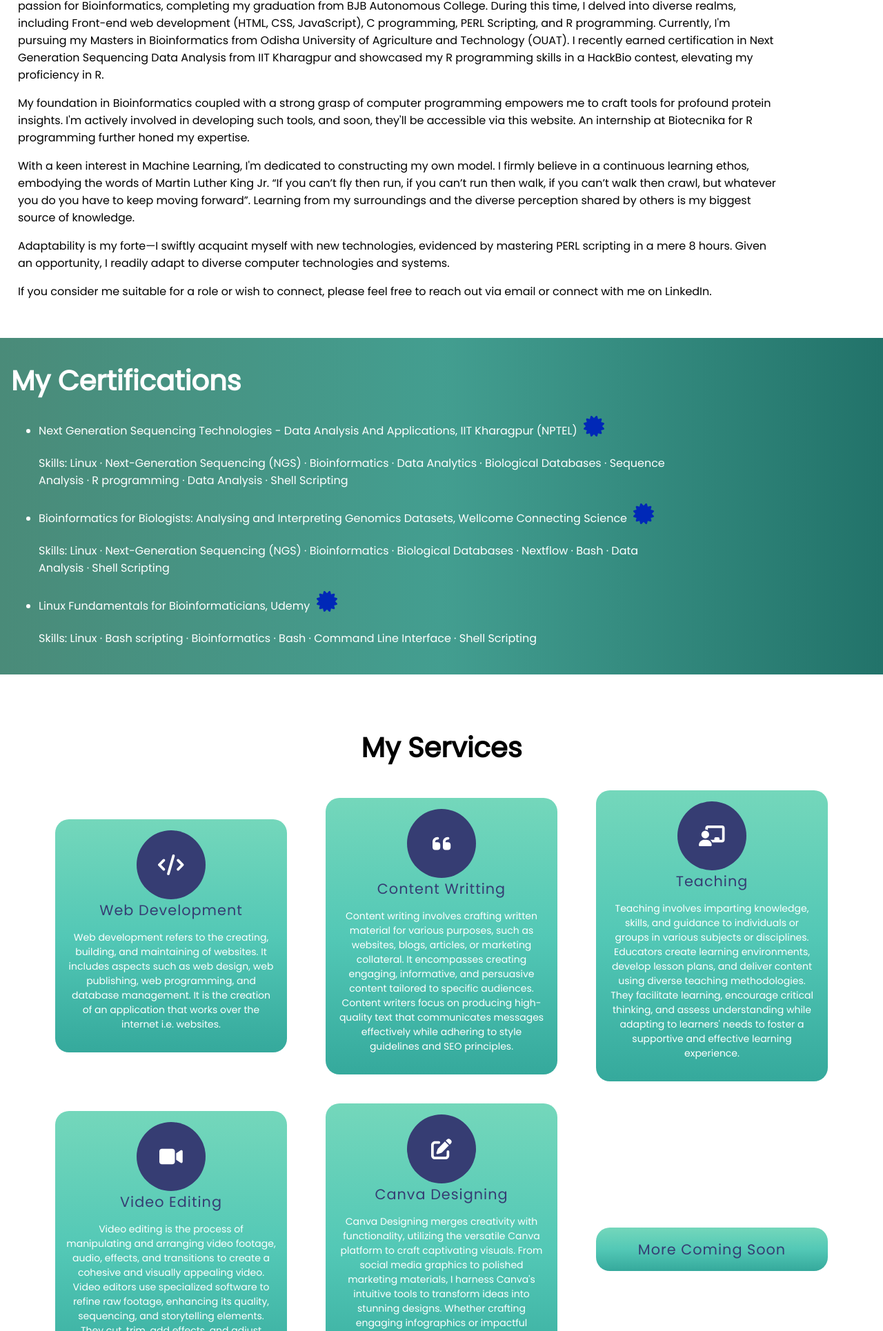
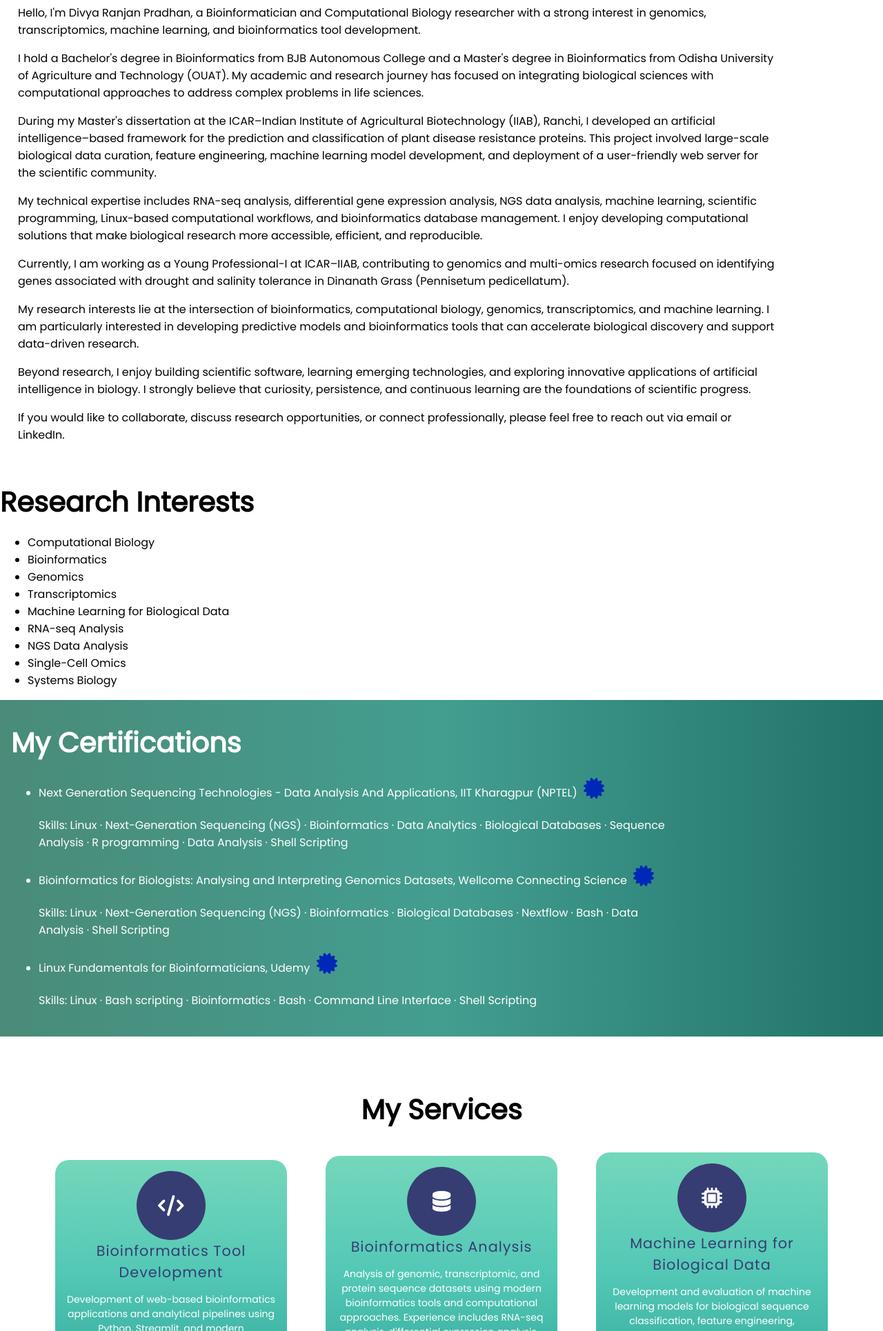
Before and after one commit to DivyaRanjan16/divya-portfolio, a plain HTML site: page index.html in a window 1280 px wide. Shown: the part 870-2800 px from the top of the page at 69% size. Drawn offline with Linux system fonts and the light colour scheme.

Commit message:
Updated_index.html

```diff
--- a/index.html
+++ b/index.html
@@ -61,8 +61,8 @@
 				<h3 class="greet-heading">Hello, I'm</h3>
 				<h1 class="my-heading">Divya Ranjan Pradhan</h1>
 				<h3 class="sub-heading">
-					A Bioinformatics Graduate with a strong understanding of programming. <br>
-					Aspiring to be a Health-Care Data Analyst
+					 Bioinformatician & Computational Biology Researcher <br>
+    				 Genomics • Transcriptomics • Machine Learning • NGS Data Analysis
 				</h3>
 			</div>
 		</div>
@@ -73,21 +73,61 @@
 		<div class="about-text">
 			<h1 class="my-heading">About Me</h1>
 			<p class="lead-para">
-				Hello, I'm Divya Ranjan Pradhan, an aspiring Data Analyst, particularly in the realm of HealthCare Data Analysis.
+				<h1 class="my-heading">About Me</h1>
 
-				<p>My academic journey commenced from Saint Lawrence School, Angul, followed by my 12th from Suddhananda Vidyalaya. I pursued my passion for Bioinformatics, completing my graduation from BJB Autonomous College. During this time, I delved into diverse realms, including Front-end web development (HTML, CSS, JavaScript), C programming, PERL Scripting, and R programming. Currently, I'm pursuing my Masters in Bioinformatics from Odisha University of Agriculture and Technology (OUAT). I recently earned certification in Next Generation Sequencing Data Analysis from IIT Kharagpur and showcased my R programming skills in a HackBio contest, elevating my proficiency in R.</p>
+				<p class="lead-para">
+				    Hello, I'm Divya Ranjan Pradhan, a Bioinformatician and Computational Biology researcher with a strong interest in genomics, transcriptomics, machine learning, and bioinformatics tool development.
+				</p>
 
-				<p>My foundation in Bioinformatics coupled with a strong grasp of computer programming empowers me to craft tools for profound protein insights. I'm actively involved in developing such tools, and soon, they'll be accessible via this website. An internship at Biotecnika for R programming further honed my expertise.</p>
+				<p>
+				    I hold a Bachelor's degree in Bioinformatics from BJB Autonomous College and a Master's degree in Bioinformatics from Odisha University of Agriculture and Technology (OUAT). My academic and research journey has focused on integrating biological sciences with computational approaches to address complex problems in life sciences.
+				</p>
 
-				<p>With a keen interest in Machine Learning, I'm dedicated to constructing my own model. I firmly believe in a continuous learning ethos, embodying the words of Martin Luther King Jr. “If you can’t fly then run, if you can’t run then walk, if you can’t walk then crawl, but whatever you do you have to keep moving forward”. Learning from my surroundings and the diverse perception shared by others is my biggest source of knowledge.</p>
+				<p>
+				    During my Master's dissertation at the ICAR–Indian Institute of Agricultural Biotechnology (IIAB), Ranchi, I developed an artificial intelligence–based framework for the prediction and classification of plant disease resistance proteins. This project involved large-scale biological data curation, feature engineering, machine learning model development, and deployment of a user-friendly web server for the scientific community.
+				</p>
 
-				<p>Adaptability is my forte—I swiftly acquaint myself with new technologies, evidenced by mastering PERL scripting in a mere 8 hours. Given an opportunity, I readily adapt to diverse computer technologies and systems.</p>
+				<p>
+				    My technical expertise includes RNA-seq analysis, differential gene expression analysis, NGS data analysis, machine learning, scientific programming, Linux-based computational workflows, and bioinformatics database management. I enjoy developing computational solutions that make biological research more accessible, efficient, and reproducible.
+				</p>
 
-				<p>If you consider me suitable for a role or wish to connect, please feel free to reach out via email or connect with me on LinkedIn.</p>
-			</p>
+				<p>
+				    Currently, I am working as a Young Professional-I at ICAR–IIAB, contributing to genomics and multi-omics research focused on identifying genes associated with drought and salinity tolerance in Dinanath Grass (Pennisetum pedicellatum).
+				</p>
+
+				<p>
+				    My research interests lie at the intersection of bioinformatics, computational biology, genomics, transcriptomics, and machine learning. I am particularly interested in developing predictive models and bioinformatics tools that can accelerate biological discovery and support data-driven research.
+				</p>
+
+				<p>
+   					Beyond research, I enjoy building scientific software, learning emerging technologies, and exploring innovative applications of artificial intelligence in biology. I strongly believe that curiosity, persistence, and continuous learning are the foundations of scientific progress.
+				</p>
+
+				<p>
+   					If you would like to collaborate, discuss research opportunities, or connect professionally, please feel free to reach out via email or LinkedIn.
+				</p>
 
 		</div>
 	</section>
+
+	<section id="research" class="research">
+    <div class="research-text">
+        <h2 class="my-heading">Research Interests</h2>
+
+        <ul>
+            <li>Computational Biology</li>
+            <li>Bioinformatics</li>
+            <li>Genomics</li>
+            <li>Transcriptomics</li>
+            <li>Machine Learning for Biological Data</li>
+            <li>RNA-seq Analysis</li>
+            <li>NGS Data Analysis</li>
+            <li>Single-Cell Omics</li>
+            <li>Systems Biology</li>
+        </ul>
+    </div>
+</section>
+
 
      <!-- Certifications -->
     	<section id="certificate" class="certificate">
@@ -126,17 +166,11 @@
 							<i class="fa-solid fa-code"></i>
 						</div>
 						<h3 class="greet-heading blue-text">
-							Web Development
+						    Bioinformatics Tool Development
 						</h3>
+
 						<p class="small-para">
-							Web development refers to the creating,
-							building, and maintaining
-							of websites. It includes aspects such as
-							web design, web publishing,
-							web programming, and database management.
-							It is the creation of an
-							application that works over the internet
-							i.e. websites.
+						    Development of web-based bioinformatics applications and analytical pipelines using Python, Streamlit, and modern computational frameworks to support biological research.
 						</p>
 
 					</div>
@@ -144,13 +178,14 @@
                 <div class="my-col">
 					<div class="my-card">
 						<div class="icon">
-							<i class="fas fa-quote-left"></i>
+							<i class="fa-solid fa-database"></i>
 						</div>
 						<h3 class="greet-heading blue-text">
-							Content Writting
+   							 Bioinformatics Analysis
 						</h3>
+
 						<p class="small-para">
-							Content writing involves crafting written material for various purposes, such as websites, blogs, articles, or marketing collateral. It encompasses creating engaging, informative, and persuasive content tailored to specific audiences. Content writers focus on producing high-quality text that communicates messages effectively while adhering to style guidelines and SEO principles.
+  							Analysis of genomic, transcriptomic, and protein sequence datasets using modern bioinformatics tools and computational approaches. Experience includes RNA-seq analysis, differential expression analysis, functional annotation, phylogenetics, and biological database integration.
 						</p>
 
 					</div>
@@ -158,14 +193,15 @@
 				<div class="my-col">
 					<div class="my-card">
 						<div class="icon">
-							<i class="fa-solid fa-chalkboard-user"></i>
+							<i class="fa-solid fa-microchip"></i>
 						</div>
 						<h3 class="greet-heading blue-text">
-							Teaching
+    						Machine Learning for Biological Data
 						</h3>
+
 						<p class="small-para">
-							Teaching involves imparting knowledge, skills, and guidance to individuals or groups in various subjects or disciplines. Educators create learning environments, develop lesson plans, and deliver content using diverse teaching methodologies. They facilitate learning, encourage critical thinking, and assess understanding while adapting to learners' needs to foster a supportive and effective learning experience.
-						</p>
+ 						   Development and evaluation of machine learning models for biological sequence classification, feature engineering, predictive modeling, and data-driven biological research using Scikit-learn and PyTorch.
+					   </p>
 
 					</div>
 				</div>
@@ -174,26 +210,28 @@
 				<div class="my-col">
 					<div class="my-card">
 						<div class="icon">
-							<i class="fas fa-video"></i>
+							<i class="fa-solid fa-chart-column"></i>
 						</div>
 						<h3 class="greet-heading blue-text">
-							Video Editing
+   							 NGS Data Analysis
 						</h3>
+
 						<p class="small-para">
-							Video editing is the process of manipulating and arranging video footage, audio, effects, and transitions to create a cohesive and visually appealing video. Video editors use specialized software to refine raw footage, enhancing its quality, sequencing, and storytelling elements. They cut, trim, add effects, and adjust audio-visual elements to produce engaging and polished video content.
+						    Processing and analysis of Next Generation Sequencing datasets including RNA-seq workflows, quality control, read mapping, differential expression analysis, and downstream biological interpretation.
 						</p>
 					</div>
 				</div>
 				<div class="my-col">
 					<div class="my-card">
 						<div class="icon">
-							<i class="fa-solid fa-pen-to-square"></i>
+							<i class="fa-solid fa-terminal"></i>
 						</div>
 						<h3 class="greet-heading blue-text">
-							Canva Designing
+						    Scientific Programming
 						</h3>
+
 						<p class="small-para">
-							Canva Designing merges creativity with functionality, utilizing the versatile Canva platform to craft captivating visuals. From social media graphics to polished marketing materials, I harness Canva's intuitive tools to transform ideas into stunning designs. Whether crafting engaging infographics or impactful branding elements, I excel in creating visuals that resonate and captivate audiences.
+						    Programming and automation using Python, R, Bash, and Linux environments for large-scale biological data processing, workflow development, and computational analysis.
 						</p>
 					</div>
 				</div>
@@ -214,6 +252,9 @@
 
                 <div class="my-col">
 					<div class="my-card">
+						<div class="icon">
+							<i class="fa-solid fa-flask"></i>
+						</div>
 						<h3 class="greet-heading blue-text">
 						More Coming Soon
 					</div>
@@ -226,8 +267,10 @@
 	  <section id="learning" class="learning">
 		<div class="learning-text">
 			<h2 class="learning-text my-heading">Currently Learning</h2>
-			<p>As I wish to grow my career as a Health-Care Data Analyst, I am currently
-				learning Python and R programming. I will be updating this section every once in a while as it will keep me accountable to myself and the visitors to this page.
+			<p>
+			I am currently expanding my expertise in advanced bioinformatics, machine learning, transcriptomics, and multi-omics data analysis.
+			My current interests include single-cell omics, genome-wide association studies (GWAS), deep learning for biological data, and scalable
+			bioinformatics workflow development using modern computational tools.
 			</p>
 		</div>
 	</section>
```
